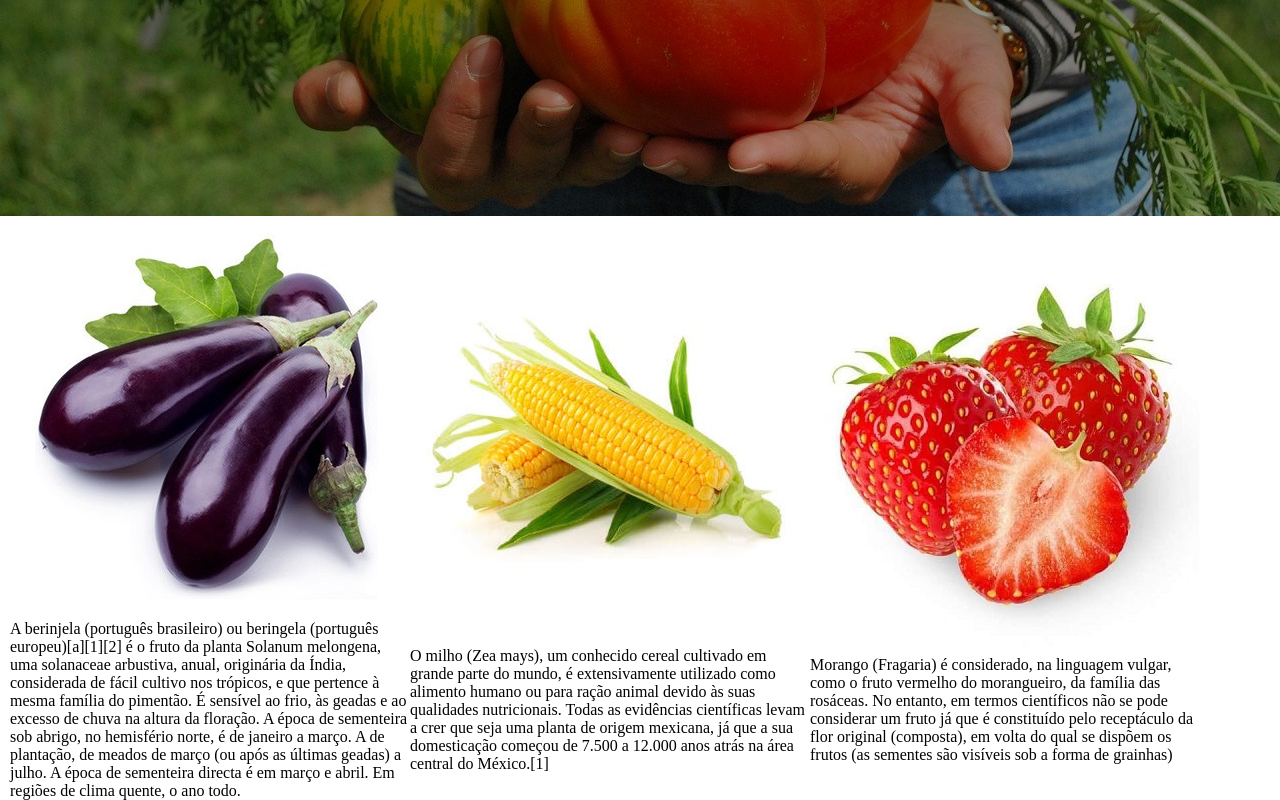
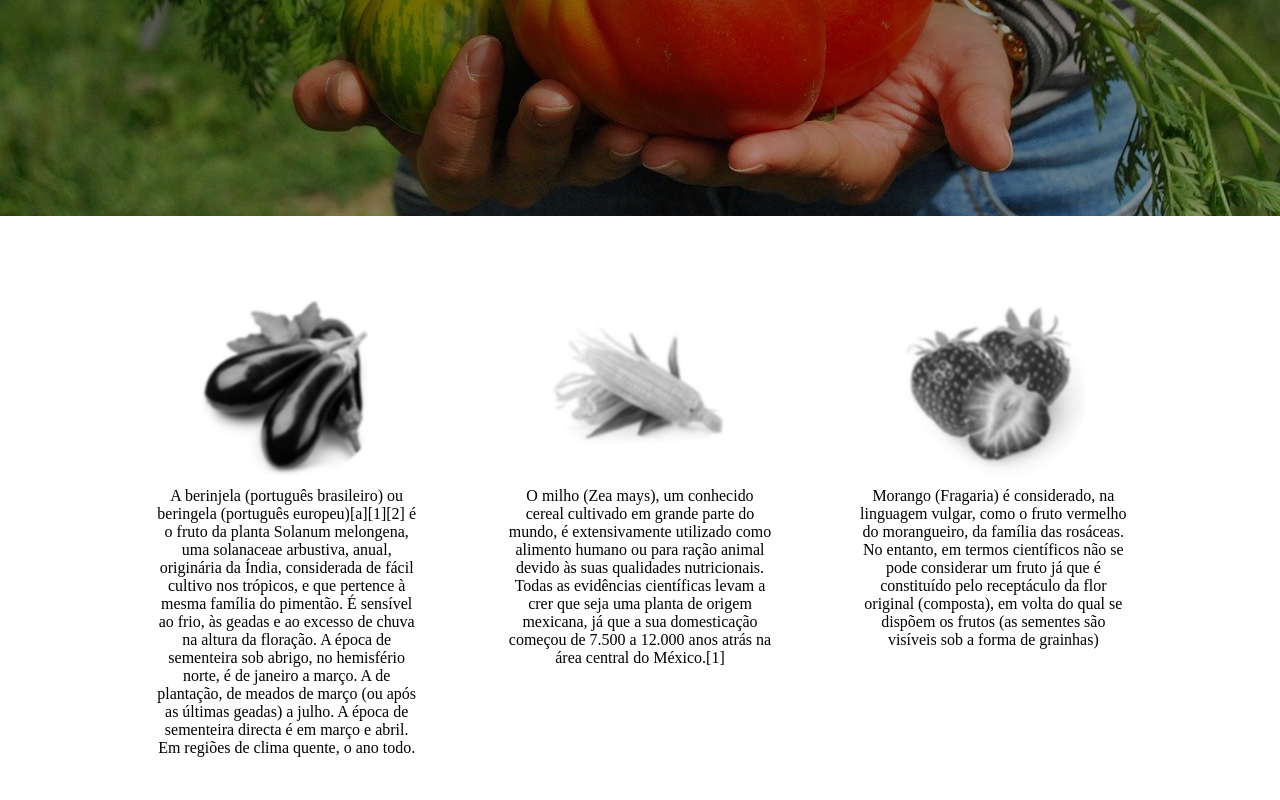
Before and after one commit to PAS-4/HORTIFRUTI, a plain HTML site: page index.html in a window 1280 px wide. Shown: the part 584-1384 px from the top of the page. Drawn offline with Linux system fonts and the light colour scheme.

Commit message:
Config css - .destaques - .destaques .container - .produto - .produto img

```diff
--- a/css/style.css
+++ b/css/style.css
@@ -28,8 +28,8 @@ html{
     max-width: 1080px;
     height: 100%;
     padding: 0 10px;
+    margin: auto;
     display: flex;
-    justify-content: space-between;
     align-items: center;
 }
 
@@ -46,6 +46,10 @@ header{
     background-color: transparent;
     z-index: 1;
     border-bottom: 2px solid rgba(0, 0, 0, .3);
+}
+
+header .container{
+    justify-content: space-between;
 }
 
 .logo{
@@ -106,7 +110,7 @@ header p{
 
 /*.CAPA*/
 .capa{
-    width: 100vw;
+    width: 100%;
     height: 100vh;
     background-image: url("../image/backSlide.jpg");
     background-size: cover;
@@ -115,13 +119,14 @@ header p{
 
 .capaAlpha{
     position: relative;
-    width: 100vw;
+    width: 100%;
     height: 100vh;
     background-image: linear-gradient(rgba(0, 0, 0, .8), rgba(0, 0, 0, .3));
 }
 
 .capaAlpha .container{
     margin: auto;
+    justify-content: space-between;
 }
 
 
@@ -233,10 +238,35 @@ button{
         opacity: 1;
     }
 }
+/*FORM*/
+/*.CAPA*/
 
-/*FORM*/
-/*FORM*/
+/*.DESTAQUES*/
+.destaques{
+    margin-top: 50px;
+}
 
+.destaques .container{
+    position: relative;
+    justify-content: space-around;
+    align-items: baseline;
+}
 
-/*FORM*/
-/*.SLIDE*/
+.produto{
+    width: 21vw;
+    padding: 25px 0;
+    text-align: center;
+    border-radius: 5px;
+}
+
+.produto img{
+    width: 15vw;
+    border-radius: 50%;
+    filter: blur(1px) grayscale(1);
+    transition: all .3s ease-out;
+}
+
+.produto img:hover{
+    filter: blur(0) grayscale(0);
+}
+/*.DESTAQUES*/
```
